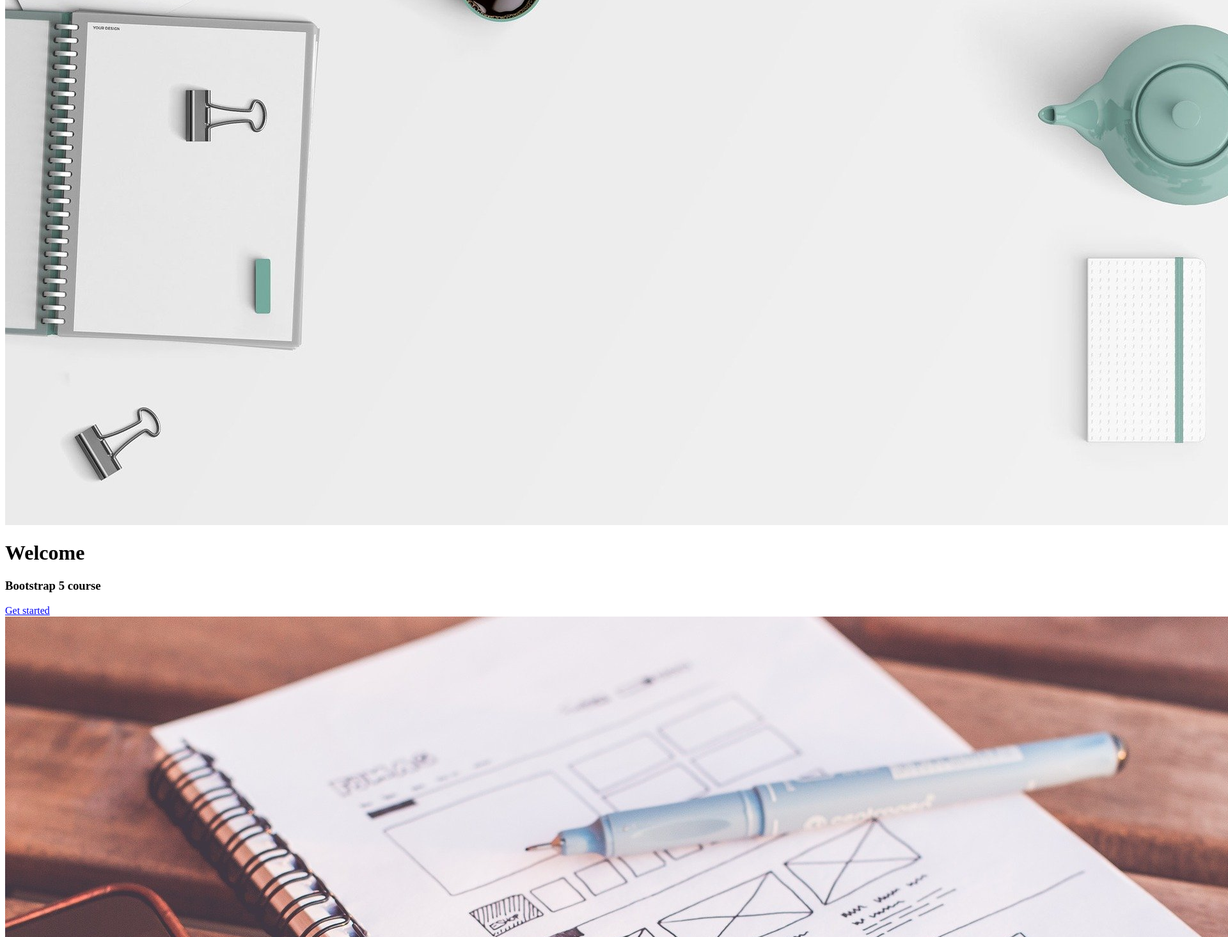
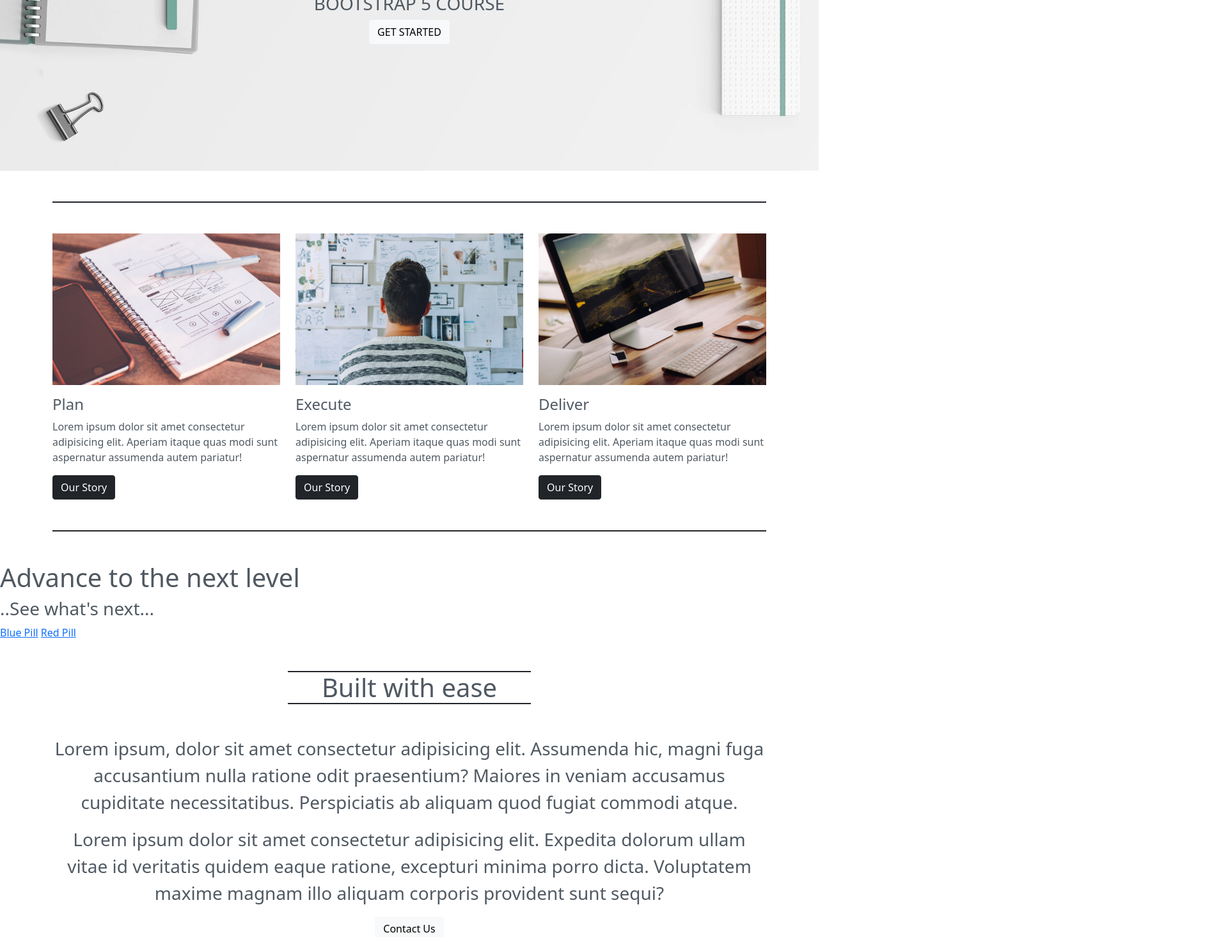
Before and after one commit to Integration-WEB/workshop3-mohamedladjimi, a plain HTML site: page index.html in a window 1280 px wide. Shown: the part 587-2052 px from the top of the page at 64% size, 1920 px wide, since content can reach past the window. Drawn offline with nearby package versions, Linux system fonts and the light colour scheme.

Commit message:
workshop boostrap

```diff
--- a/css/style.css
+++ b/css/style.css
@@ -10,19 +10,20 @@ body {
 .service-background {
   padding: 5rem 0;
   z-index: 1000 !important;
-
 }
 
 #contact {
   z-index: 1000;
 }
 
-
+.caption {
+  top: 65%;
+}
 
 /*============= FOOTER =============*/
 
+/*===== FIXED BACKGROUND IMG =====*/
 
-/*===== FIXED BACKGROUND IMG =====*/
 .fixed {
   position: fixed;
   /* The element is positioned relative to the viewport which means it always stays in the same place even if the page is scrolled.*/
@@ -56,17 +57,33 @@ body {
 /*============= MEDIA QUERIES =============*/
 
 /* Devices under 1199px (xl) */
+
 @media (min-width: 1200px) {
+  .caption {
+    top: 65%;
+  }
 }
+
 /* Devices under 992px (lg) */
+
 @media (max-width: 992px) {
+  .caption {
+    top: 65%;
+  }
+}
 
+/* Devices under 768px (md) */
+
+@media (max-width: 768px) {
+  .caption {
+    top: 65%;
+  }
 }
-/* Devices under 768px (md) */
-@media (max-width: 768px) {
 
+/* Devices under 576px (sm) */
+
+@media (max-width: 576px) {
+  .caption {
+    top: 37%;
+  }
 }
-/* Devices under 576px (sm) */
-@media (max-width: 576px) {
-
-}
--- a/index.html
+++ b/index.html
@@ -1,72 +1,88 @@
 <!DOCTYPE html>
 <html lang="en">
+
 <head>
     <meta charset="UTF-8">
     <meta name="viewport" content="width=device-width, initial-scale=1.0">
     <title>Bootstrap 5 - Starter Example</title>
+    <link href="https://cdn.jsdelivr.net/npm/bootstrap@5.0.2/dist/css/bootstrap.min.css" rel="stylesheet"
+        integrity="sha384-EVSTQN3/azprG1Anm3QDgpJLIm9Nao0Yz1ztcQTwFspd3yD65VohhpuuCOmLASjC" crossorigin="anonymous">
+    <link href="css/style.css" rel="stylesheet">
 
-</head>
 <body>
 
     <!-- Start Home section-->
     <div id="home">
-    <nav class="" id="navbarResponsive">
-        <a href="#" class=""><img src="img/logo.png" alt="" class=""></a>
-
-
-        <div class="" id="navbarMenu">
-            <ul class="navbar-nav ms-3">
-                <li class=""><a href="#home" class="">Home</a></li>
-                <li class=""><a href="#about" class="">About</a></li>
-                <li class=""><a href="#service" class="">Services</a></li>
-                <li class=""><a href="#contact" class="">Contact Us</a></li>
+        <nav class="navbar navbar-expand-lg navbar-light bg-white ">
+            <div class="container-fluid">
+                <a href="#" class=""><img src="img/logo.png" alt="" class="w-50"></a>
+                <button class="navbar-toggler" type="button" data-bs-toggle="collapse" data-bs-target="#navbarNav"
+                    aria-controls="navbarNav" aria-expanded="false" aria-label="Toggle navigation">
+                    <span class="navbar-toggler-icon"></span>
+                </button>
+                <div class="collapse navbar-collapse d-flex  justify-content-end" id="navbarNav">
+                    <ul class="navbar-nav ">
+                        <li class="nav-item">
+                            <a class="nav-link active" aria-current="page" href="#">Home</a>
+                        </li>
+                        <li class="nav-item">
+                            <a class="nav-link" href="#">Features</a>
+                        </li>
+                        <li class="nav-item">
+                            <a class="nav-link" href="#">Pricing</a>
+                        </li>
+                        <li class="nav-item">
+                            <a class="nav-link disabled" href="#" tabindex="-1" aria-disabled="true">Disabled</a>
+                        </li>
                     </ul>
+                </div>
             </div>
         </nav>
 
-    <img src="img/desktop.jpg" alt="esprit" class="">
+        <img src="img/desktop.jpg" alt="esprit" class="img-fluid">
 
-    <div class="caption">
+        <div class="caption text-center text-uppercase position-absolute w-100 bottom-50">
             <h1>Welcome</h1>
             <h3>Bootstrap 5 course</h3>
-        <a href="#" class="">Get started</a>
+            <a href="#" class="btn btn-light">Get started</a>
         </div>
 
     </div>
     <!-- End Home section -->
 
     <!-- Start About section-->
-<div class="" id="about">
-    <div class=""></div>
-    <div class="">
 
-        <div class="">
-            <img src="img/1.jpg" alt="" class="">
-            <h4 class="">Plan</h4>
+    <div class="container" id="about">
+        <div class="border-top border-dark border-2 mb-5 mt-5"></div>
+        <div class="row align-items-start">
+
+            <div class="col-sm-4">
+                <img src="img/1.jpg" alt="" class="img-fluid">
+                <h4 class="mt-3">Plan</h4>
                 <p>Lorem ipsum dolor sit amet consectetur adipisicing elit. Aperiam itaque quas modi sunt aspernatur
                     assumenda autem pariatur!</p>
-            <a href="#" class="">Our Story</a>
+                <a href="#" class="btn btn-dark">Our Story</a>
             </div>
 
-        <div class="">
-            <img src="img/2.jpg" alt="" class="">
-            <h4 class="">Execute</h4>
+            <div class="col-sm-4">
+                <img src="img/2.jpg" alt="" class="img-fluid">
+                <h4 class="mt-3">Execute</h4>
                 <p>Lorem ipsum dolor sit amet consectetur adipisicing elit. Aperiam itaque quas modi sunt aspernatur
                     assumenda autem pariatur!</p>
-            <a href="#" class="">Our Story</a>
+                <a href="#" class="btn btn-dark">Our Story</a>
             </div>
 
-        <div class="">
-            <img src="img/3.jpg" alt="" class="">
-            <h4 class="">Deliver</h4>
+            <div class="col-sm-4">
+                <img src="img/3.jpg" alt="" class="img-fluid">
+                <h4 class="mt-3">Deliver</h4>
                 <p>Lorem ipsum dolor sit amet consectetur adipisicing elit. Aperiam itaque quas modi sunt aspernatur
                     assumenda autem pariatur!</p>
-            <a href="#" class="">Our Story</a>
+                <a href="#" class="btn btn-dark">Our Story</a>
             </div>
 
         </div>
 
-    <div class=""></div>
+        <div class="border-top border-dark border-2 mb-5 mt-5"></div>
     </div>
 
     <!-- End About section -->
@@ -94,18 +110,20 @@
 
     <!-- End Fixed Background IMG -->
 
-<div id="contact" class="">
-    <div class="">
-        <div class=""></div>
-        <h1 class="">Built with ease</h1>
-        <div class=""></div>
-        <p class="">Lorem ipsum, dolor sit amet consectetur adipisicing elit. Assumenda hic, magni fuga accusantium
+    <div id="contact" class="container">
+        <div class="row  text-center">
+            <div class="col my-5"></div>
+            <h1 class="col border-top border-bottom border-dark border-2 my-5 ">Built with ease</h1>
+            <div class="col my-5"></div>
+            <p class="fs-3 ">Lorem ipsum, dolor sit amet consectetur adipisicing elit. Assumenda hic, magni fuga
+                accusantium
                 nulla ratione odit praesentium? Maiores in veniam accusamus cupiditate necessitatibus. Perspiciatis ab
                 aliquam quod fugiat commodi atque.</p>
-        <p class="">Lorem ipsum dolor sit amet consectetur adipisicing elit. Expedita dolorum ullam vitae id
-            veritatis quidem eaque ratione, excepturi minima porro dicta. Voluptatem maxime magnam illo aliquam corporis
+            <p class="fs-3 r">Lorem ipsum dolor sit amet consectetur adipisicing elit. Expedita dolorum ullam vitae id
+                veritatis quidem eaque ratione, excepturi minima porro dicta. Voluptatem maxime magnam illo aliquam
+                corporis
                 provident sunt sequi?</p>
-        <a href="#" class="">Contact Us</a>
+            <a href="#" class="btn btn-light w-auto col-6 mx-auto ">Contact Us</a>
         </div>
     </div>
 
@@ -125,7 +143,11 @@
             </div>
         </div>
     </footer>
-
+    <script src="https://cdn.jsdelivr.net/npm/bootstrap@5.0.2/dist/js/bootstrap.bundle.min.js"
+        integrity="sha384-MrcW6ZMFYlzcLA8Nl+NtUVF0sA7MsXsP1UyJoMp4YLEuNSfAP+JcXn/tWtIaxVXM"
+        crossorigin="anonymous"></script>
+    </head>
 
 </body>
+
 </html>
```
Lines whose indentation alone changed are shown as unchanged.
